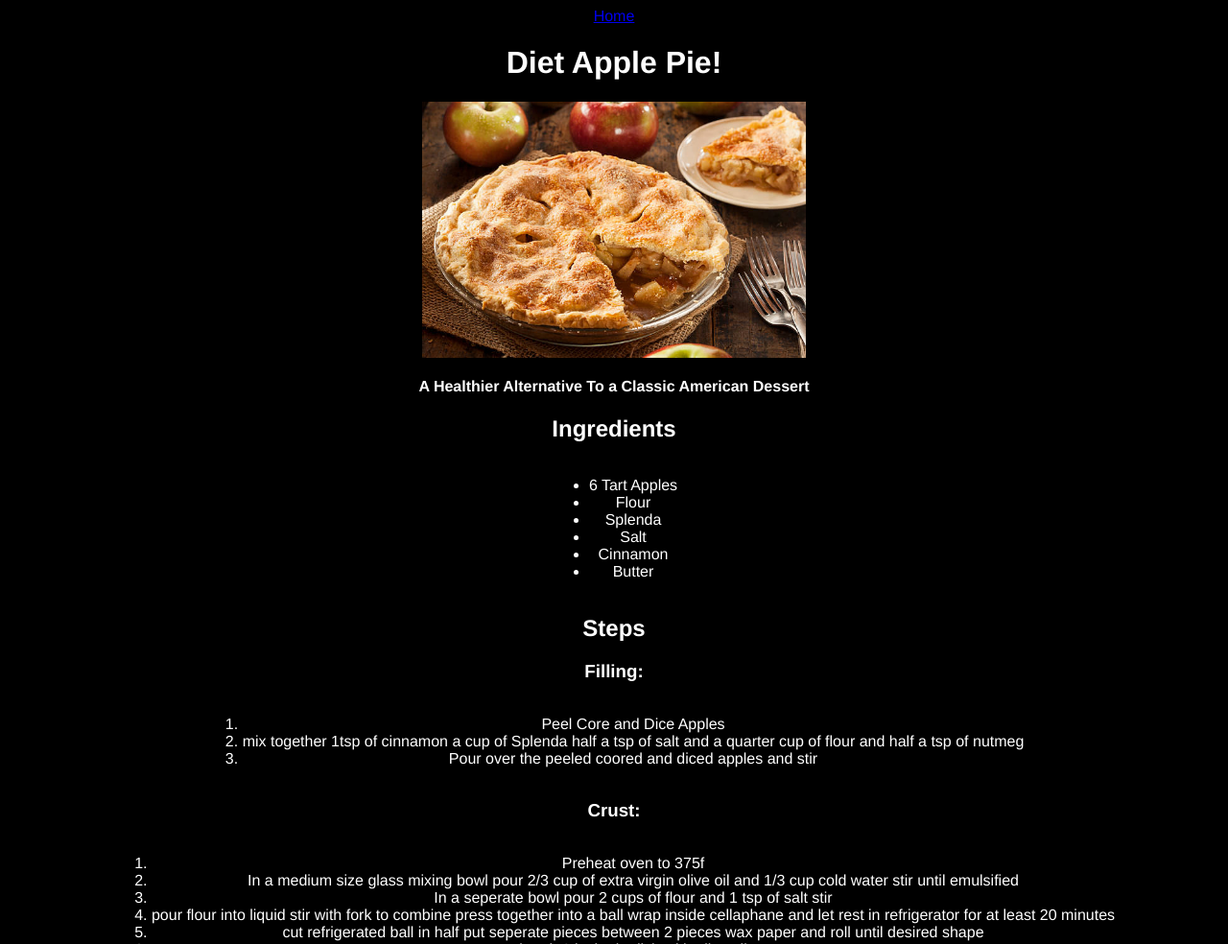
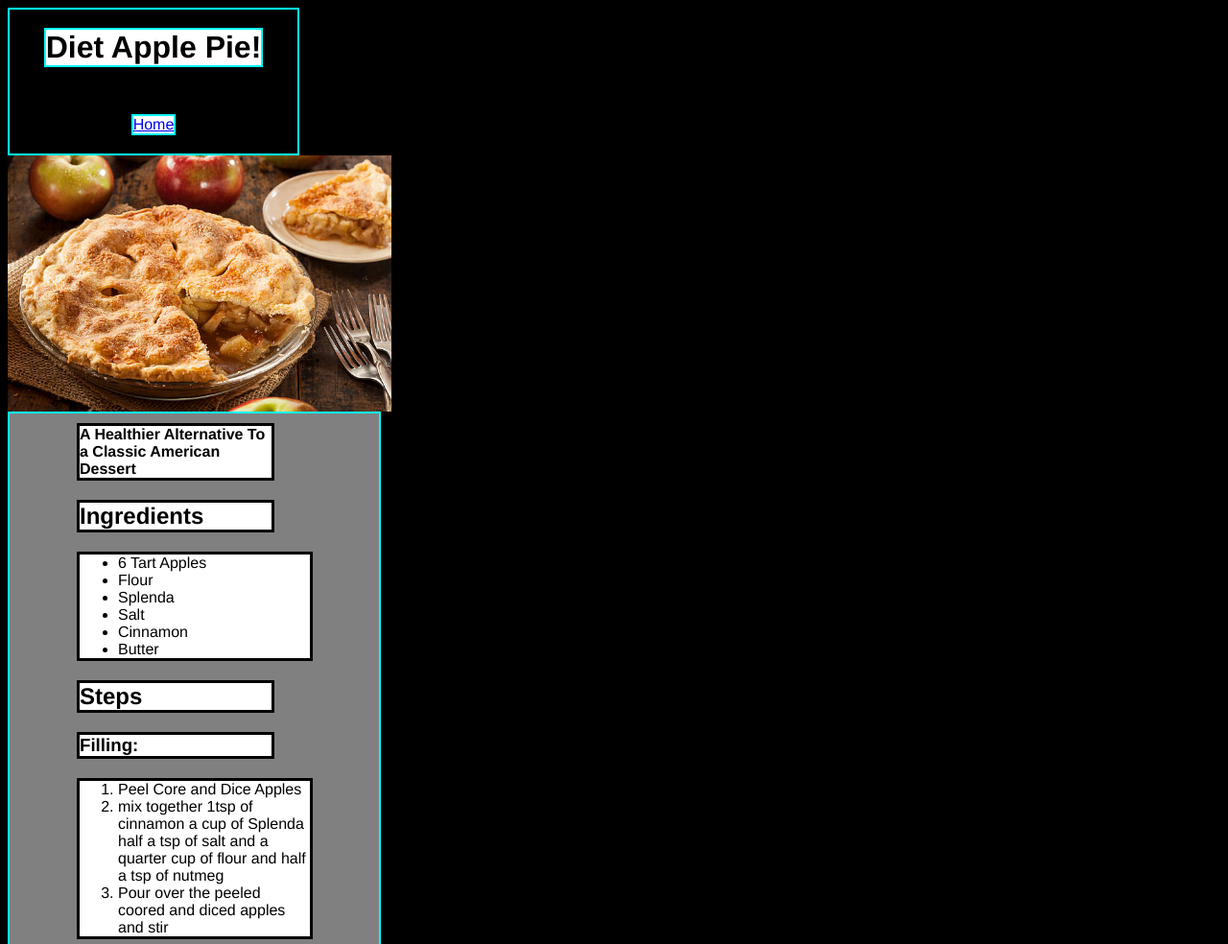
Before and after one commit to smithj232/odin-recipes, a plain HTML site: page recipes/recipe2.html in a window 1280 px wide. Shown: the top 984 px of the page at 96% size. Drawn offline with Linux system fonts and the light colour scheme.

Commit message:
complete overhall of css  add flexbox to all pages

```diff
--- a/css/styles.css
+++ b/css/styles.css
@@ -1,18 +1,93 @@
-/*how to make a comment in CSS*/
+/*personal confusing selector syntax = file/location/element-type */
 
 body {
     background-color: black;
-    color: white;
-    text-align: center;
-    font-family: 'Franklin Gothic Medium', 'Arial Narrow', Arial, sans-serif;
+    color: black;
+    font-family: 'Franklin Gothic Medium', 'Arial Narrow', 'Arial', 'sans-serif';
 }
+.index-header-container,
+.chicken-header-container,
+.pie-header-container,
+.mac-header-container
+{
+    display: flex;
+    gap: 10px;
+    align-items: center;
+    width: 300px;
+    height: 150px;
+    flex-direction: column;
+    border: 2px solid cyan;
+    background-color: black;
+
+}
+.chicken-header-container
+{
+    display: flex;
+    margin-right: auto;
+    width: 400px;
+}
+.index-header-container{
+    margin: auto;
+  }
+  .mac-header-container{
+    width: 400px
+  }
+.container-navlist{
+  display: flex;
+  gap: 50px;
+  justify-content: center;
+  width: 600px;
+  height: 150px;
+  margin: auto;
+  margin-top: 20px;
+  border: 2px solid cyan;
+  background-color: grey;
+}
+
+.container-navlist .navlist{
+  /*flex:0 1 100px; is shorthand for flex-grow flex-shrink flex basis respectively*/
+  flex: 0 1 100px;
+  /*flex basis (100px) is starting size of child elements*/
+  background-color: white;
+  border: 3px solid black;
+  padding: 20px;
+  margin: 20px
+
+}
+.index-header-container .index-header-content,
+.chicken-header-container .chicken-header-content,
+.pie-header-container .pie-header-content,
+.mac-header-container  .mac-header-content
+{
+  align-items: center;
+  gap: 2px;
+  background-color: white;
+  border: 2px solid cyan;
+  margin: auto;
+}
+
 img {
     height: auto;
     width: 400px;
     max-width: 100%;
 }
-ol,
-ul {
-    display:inline-block;
+.chicken-content-container,
+.pie-content-container,
+.mac-content-container
+{
+    display: flex;
+    flex-direction: column;
+    border: 2px solid cyan;
+    width: 325px;
+    padding-left: 60px;
+    background-color: grey;
 }
-/*test*/
+.chicken-content-child,
+.pie-content-child,
+.mac-content-child
+{
+    background:white;
+    width: 200px;
+    border: 3px solid black;
+    margin: 10px;
+}
--- a/recipes/recipe2.html
+++ b/recipes/recipe2.html
@@ -2,12 +2,15 @@
   <link rel="stylesheet" href="../css/styles.css">
 </head>
 <title>Diet Apple Pie</title>
-<a href="../index.html">Home</a>
-<h1>Diet Apple Pie!</h1>
+<div class="pie-header-container">
+  <h1 class="pie-header-content">Diet Apple Pie!</h1>
+  <a href="../index.html" class="pie-header-content">Home</a>
+</div>
   <img src="../img/stock-apple-pie.jpg"alt="Diet Apple Pie">
-  <h4>A Healthier Alternative To a Classic American Dessert</h4>
-<h2>Ingredients</h2>
-  <ul>
+  <div class="pie-content-container">
+  <h4 class="pie-content-child">A Healthier Alternative To a Classic American Dessert</h4>
+<h2 class="pie-content-child">Ingredients</h2>
+  <ul class="pie-content-child">
     <li>6 Tart Apples</li>
     <li>Flour</li>
     <li>Splenda</li>
@@ -15,15 +18,15 @@
     <li>Cinnamon</li>
     <li>Butter</li>
   </ul>
-<h2>Steps</h2>
-  <h3>Filling:</h3>
-    <ol>
+<h2 class="pie-content-child">Steps</h2>
+  <h3 class="pie-content-child">Filling:</h3>
+    <ol class="pie-content-child">
       <li>Peel Core and Dice Apples</li>
       <li>mix together 1tsp of cinnamon a cup of Splenda half a tsp of salt and a quarter cup of flour and half a tsp of nutmeg</li>
       <li>Pour over the peeled coored and diced apples and stir</li>
     </ol>
-  <h3>Crust:</h3>
-  <ol>
+  <h3 class="pie-content-child">Crust:</h3>
+  <ol class="pie-content-child">
     <li>Preheat oven to 375f</li>
     <li>In a medium size glass mixing bowl pour 2/3 cup of extra virgin olive oil and 1/3 cup cold water stir until emulsified</li>
     <li>In a seperate bowl pour 2 cups of flour and 1 tsp of salt stir</li>
@@ -36,7 +39,8 @@
     <li>brush top of dough with milk and splenda</li>
     <li>Poke steam hole in dough/decorative pinch edges the dough's together</li>
   </ol>
-  <h3>Baking Instructions:</h3>
-  <ol>
+  <h3 class="pie-content-child">Baking Instructions:</h3>
+  <ol class="pie-content-child">
     <li>bake at 375f 45-55 minutes</li>
 </ol>
+</div>
```
Also changed, not shown: index.html (+9 -7 lines), recipes/protein-mac-and-cheese.html (+11 -7 lines), recipes/recipe3.html (+16 -11 lines).
